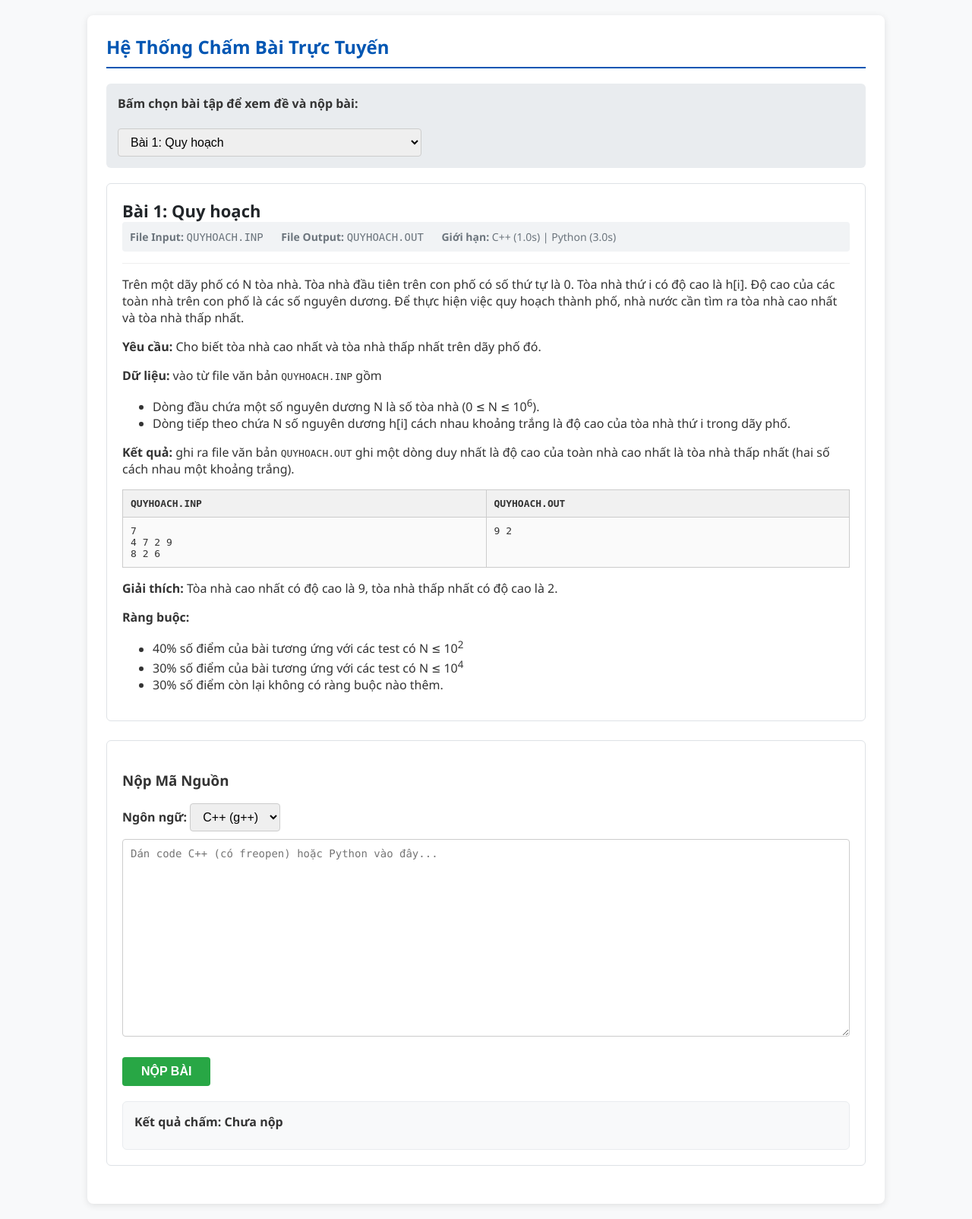
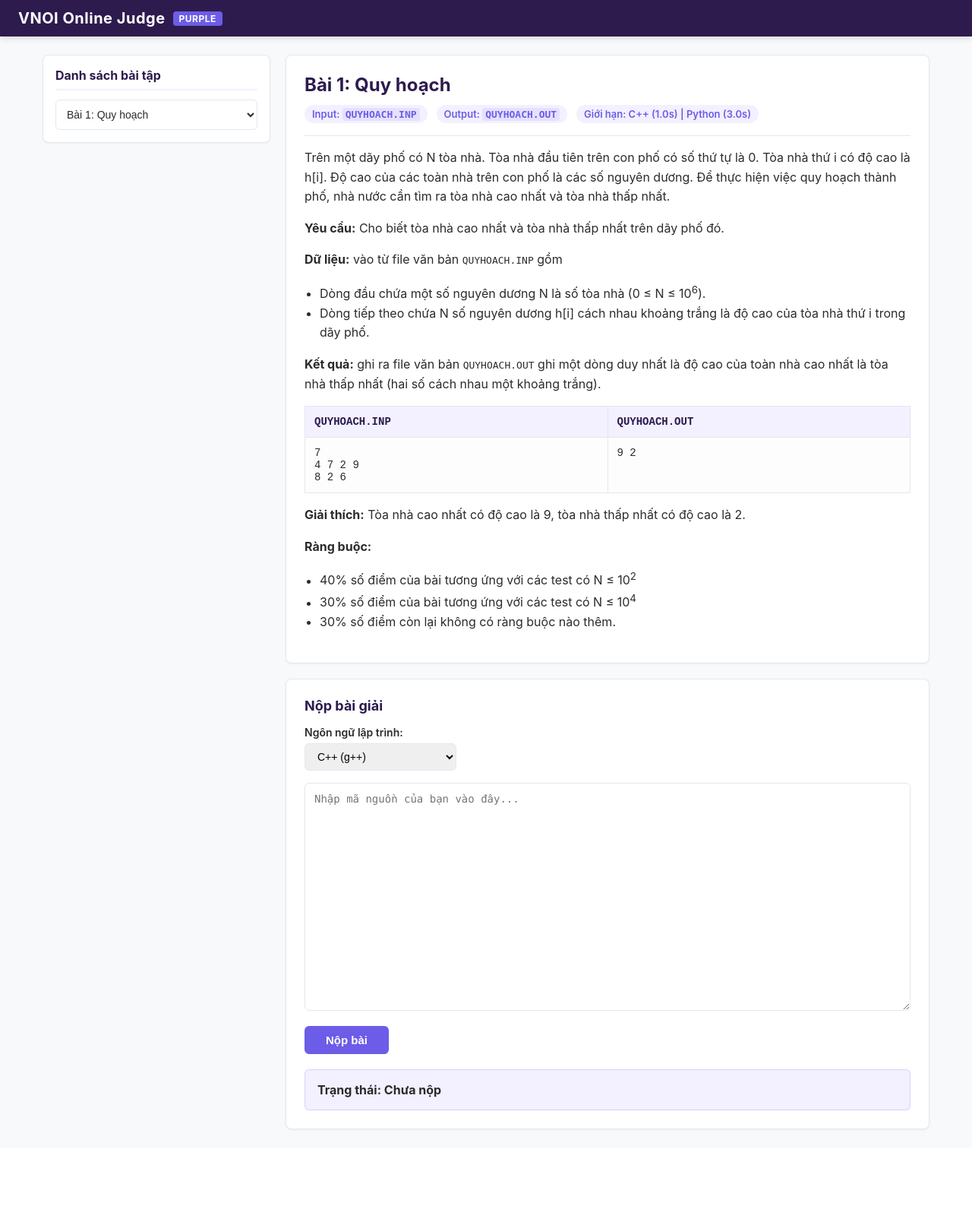
Before and after one commit to trikhacdang/my_oj, a Flask app: page / in a window 1280 px wide. Shown: the whole page at 76% size. After the commit the page ends 1487 px from the top, so only its background shows below. Run offline with Flask 3, Linux system fonts and the light colour scheme.

Commit message:
Update index.html

```diff
--- a/templates/index.html
+++ b/templates/index.html
@@ -3,188 +3,359 @@
 <head>
     <meta charset="UTF-8">
     <meta name="viewport" content="width=device-width, initial-scale=1.0">
-    <title>Hệ Thống Chấm Bài Online Judge</title>
+    <title>VNOI Style Online Judge - Purple Edition</title>
     <style>
-        body {
-            font-family: 'Segoe UI', Tahoma, Geneva, Verdana, sans-serif;
-            margin: 0;
-            padding: 20px;
-            background-color: #f8f9fa;
-            color: #333;
-        }
-        .container {
-            max-width: 1000px;
-            margin: 0 auto;
-            background: white;
-            padding: 25px;
-            border-radius: 8px;
-            box-shadow: 0 2px 10px rgba(0,0,0,0.1);
-        }
-        h2 {
-            margin-top: 0;
-            color: #0056b3;
-            border-bottom: 2px solid #0056b3;
-            padding-bottom: 10px;
+        :root {
+            --primary: #6c5ce7;
+            --primary-hover: #5b4bc4;
+            --primary-light: #f3f0ff;
+            --dark-purple: #2d1b4e;
+            --bg-color: #f8f9fa;
+            --card-bg: #ffffff;
+            --text-color: #2b2b2b;
+            --border-color: #e2e8f0;
+            --ac-color: #00b894;
+            --wa-color: #d63031;
         }
 
-        /* Dropdown chọn bài */
-        .problem-select-box {
-            background: #e9ecef;
-            padding: 15px;
-            border-radius: 6px;
-            margin-bottom: 20px;
-        }
-        select {
-            font-size: 16px;
-            padding: 8px 12px;
-            border-radius: 4px;
-            border: 1px solid #ccc;
-            width: 100%;
-            max-width: 400px;
+        * {
+            box-sizing: border-box;
         }
 
-        /* Khung hiển thị đề bài */
-        .problem-card {
-            border: 1px solid #dee2e6;
-            border-radius: 6px;
-            padding: 20px;
-            margin-bottom: 25px;
-            background: #fff;
-        }
-        .problem-title {
-            font-size: 22px;
-            color: #212529;
-            font-weight: bold;
-            margin-top: 0;
-        }
-        .meta-info {
-            font-size: 14px;
-            color: #6c757d;
-            margin-bottom: 15px;
-            background: #f1f3f5;
-            padding: 10px;
-            border-radius: 4px;
-        }
-        .meta-info span {
-            margin-right: 20px;
+        body {
+            font-family: -apple-system, BlinkMacSystemFont, "Segoe UI", Roboto, "Helvetica Neue", Arial, sans-serif;
+            margin: 0;
+            padding: 0;
+            background-color: var(--bg-color);
+            color: var(--text-color);
         }
 
-        /* Bảng ví dụ trong đề bài */
+        /* Top Bar Header */
+        .vnoi-navbar {
+            background-color: var(--dark-purple);
+            color: white;
+            padding: 12px 24px;
+            display: flex;
+            align-items: center;
+            justify-content: space-between;
+            box-shadow: 0 2px 8px rgba(0,0,0,0.15);
+        }
+
+        .vnoi-brand {
+            font-size: 20px;
+            font-weight: bold;
+            letter-spacing: 0.5px;
+            color: #ffffff;
+            display: flex;
+            align-items: center;
+            gap: 10px;
+        }
+
+        .vnoi-brand span {
+            background: var(--primary);
+            color: white;
+            padding: 2px 8px;
+            border-radius: 4px;
+            font-size: 12px;
+            text-transform: uppercase;
+        }
+
+        /* Container Layout */
+        .container {
+            max-width: 1200px;
+            margin: 24px auto;
+            padding: 0 16px;
+            display: grid;
+            grid-template-columns: 300px 1fr;
+            gap: 20px;
+        }
+
+        /* Sidebar - Problem Selector */
+        .sidebar-card {
+            background: var(--card-bg);
+            border-radius: 8px;
+            border: 1px solid var(--border-color);
+            padding: 16px;
+            box-shadow: 0 1px 3px rgba(0,0,0,0.05);
+            height: fit-content;
+        }
+
+        .sidebar-title {
+            font-size: 16px;
+            font-weight: 700;
+            color: var(--dark-purple);
+            margin-bottom: 12px;
+            padding-bottom: 8px;
+            border-bottom: 2px solid var(--primary-light);
+        }
+
+        .problem-list-select {
+            width: 100%;
+            padding: 10px;
+            font-size: 14px;
+            border-radius: 6px;
+            border: 1px solid var(--border-color);
+            background-color: white;
+            color: var(--text-color);
+            cursor: pointer;
+            outline: none;
+            transition: border-color 0.2s;
+        }
+
+        .problem-list-select:focus {
+            border-color: var(--primary);
+        }
+
+        /* Main Content */
+        .main-content {
+            display: flex;
+            flex-direction: column;
+            gap: 20px;
+        }
+
+        .vnoi-card {
+            background: var(--card-bg);
+            border-radius: 8px;
+            border: 1px solid var(--border-color);
+            padding: 24px;
+            box-shadow: 0 1px 3px rgba(0,0,0,0.05);
+        }
+
+        .problem-header {
+            border-bottom: 1px solid var(--border-color);
+            padding-bottom: 16px;
+            margin-bottom: 16px;
+        }
+
+        .problem-title {
+            font-size: 24px;
+            color: var(--dark-purple);
+            font-weight: 700;
+            margin: 0 0 12px 0;
+        }
+
+        .meta-tags {
+            display: flex;
+            gap: 12px;
+            flex-wrap: wrap;
+        }
+
+        .tag {
+            font-size: 13px;
+            background: var(--primary-light);
+            color: var(--primary);
+            padding: 4px 10px;
+            border-radius: 12px;
+            font-weight: 600;
+        }
+
+        .tag code {
+            font-family: monospace;
+            background: rgba(108, 92, 231, 0.1);
+            padding: 1px 4px;
+            border-radius: 3px;
+        }
+
+        /* Problem Details Styling */
+        #p_content p {
+            line-height: 1.6;
+        }
+
+        #p_content ul {
+            padding-left: 20px;
+            line-height: 1.6;
+        }
+
         .example-table {
             width: 100%;
             border-collapse: collapse;
-            margin: 15px 0;
-            font-family: monospace;
+            margin: 16px 0;
+            font-family: 'Courier New', Courier, monospace;
+            font-size: 14px;
         }
+
         .example-table th, .example-table td {
-            border: 1px solid #ccc;
-            padding: 10px;
+            border: 1px solid var(--border-color);
+            padding: 12px;
             vertical-align: top;
             text-align: left;
         }
+
         .example-table th {
-            background: #f1f1f1;
+            background: var(--primary-light);
+            color: var(--dark-purple);
+            font-weight: bold;
         }
+
         .example-table td {
-            background: #fafafa;
+            background: #fdfdfd;
             white-space: pre-wrap;
         }
 
-        /* Vùng nhập code và nộp bài */
+        /* Editor & Submit Section */
+        .section-title {
+            font-size: 18px;
+            font-weight: 700;
+            color: var(--dark-purple);
+            margin-top: 0;
+            margin-bottom: 16px;
+        }
+
+        .form-group {
+            margin-bottom: 16px;
+        }
+
+        .form-group label {
+            font-weight: 600;
+            font-size: 14px;
+            display: block;
+            margin-bottom: 6px;
+        }
+
+        select.lang-select {
+            width: 200px;
+            padding: 8px 12px;
+            font-size: 14px;
+            border-radius: 6px;
+            border: 1px solid var(--border-color);
+            outline: none;
+        }
+
         textarea {
             width: 100%;
-            height: 260px;
+            height: 300px;
             font-family: 'Consolas', 'Courier New', monospace;
             font-size: 14px;
-            padding: 10px;
-            border: 1px solid #ccc;
-            border-radius: 4px;
+            padding: 12px;
+            border: 1px solid var(--border-color);
+            border-radius: 6px;
             box-sizing: border-box;
+            outline: none;
+            resize: vertical;
+            transition: border-color 0.2s;
         }
-        button {
-            background-color: #28a745;
+
+        textarea:focus {
+            border-color: var(--primary);
+        }
+
+        .btn-submit {
+            background-color: var(--primary);
             color: white;
+            font-size: 15px;
+            padding: 10px 28px;
+            border: none;
+            border-radius: 6px;
+            cursor: pointer;
+            font-weight: 600;
+            transition: background 0.2s;
+            display: inline-flex;
+            align-items: center;
+            gap: 8px;
+        }
+
+        .btn-submit:hover {
+            background-color: var(--primary-hover);
+        }
+
+        /* Judge Result Styling */
+        .result-box {
+            margin-top: 20px;
+            padding: 16px;
+            border-radius: 6px;
+            background: var(--primary-light);
+            border: 1px solid rgba(108, 92, 231, 0.2);
+        }
+
+        .result-status {
             font-size: 16px;
-            padding: 10px 25px;
-            border: none;
-            border-radius: 4px;
-            cursor: pointer;
             font-weight: bold;
         }
-        button:hover {
-            background-color: #218838;
+
+        .AC { color: var(--ac-color); }
+        .WA, .TLE, .RTE, .MLE, .OLE, .CE { color: var(--wa-color); }
+
+        pre.console-output {
+            background: #1e1e2e;
+            color: #a6adc8;
+            padding: 14px;
+            border-radius: 6px;
+            overflow-x: auto;
+            font-size: 13px;
+            font-family: 'Consolas', monospace;
+            margin-top: 10px;
         }
 
-        /* Màn hình hiển thị kết quả chấm */
-        .result-box {
-            margin-top: 20px;
-            padding: 15px;
-            border-radius: 6px;
-            background: #f8f9fa;
-            border: 1px solid #e9ecef;
+        @media (max-width: 768px) {
+            .container {
+                grid-template-columns: 1fr;
             }
-        .AC { color: #28a745; font-weight: bold; }
-        .WA, .TLE, .RTE, .MLE, .OLE, .CE { color: #dc3545; font-weight: bold; }
-        pre {
-            background: #272822;
-            color: #f8f8f2;
-            padding: 12px;
-            border-radius: 4px;
-            overflow-x: auto;
-            font-size: 13px;
         }
     </style>
 </head>
 <body>
 
+<div class="vnoi-navbar">
+    <div class="vnoi-brand">
+        VNOI Online Judge <span>Purple</span>
+    </div>
+</div>
+
 <div class="container">
-    <h2>Hệ Thống Chấm Bài Trực Tuyến</h2>
-
-    <!-- Menu chọn bài tập -->
-    <div class="problem-select-box">
-        <label for="problem_id"><strong>Bấm chọn bài tập để xem đề và nộp bài:</strong></label><br><br>
-        <select id="problem_id" onchange="loadProblem()">
+    <!-- Sidebar -->
+    <div class="sidebar-card">
+        <div class="sidebar-title">Danh sách bài tập</div>
+        <select id="problem_id" class="problem-list-select" onchange="loadProblem()">
             {% for pid, prob in problems.items() %}
                 <option value="{{ pid }}">{{ prob.title }}</option>
             {% endfor %}
         </select>
     </div>
 
-    <!-- Khung hiển thị chi tiết đề bài -->
-    <div class="problem-card">
+    <!-- Main Content -->
+    <div class="main-content">
+        <!-- Đề bài -->
+        <div class="vnoi-card">
+            <div class="problem-header">
                 <div class="problem-title" id="p_title"></div>
-        <div class="meta-info">
-            <span><b>File Input:</b> <code id="p_inp"></code></span>
-            <span><b>File Output:</b> <code id="p_out"></code></span>
-            <span><b>Giới hạn:</b> C++ (1.0s) | Python (3.0s)</span>
+                <div class="meta-tags">
+                    <span class="tag">Input: <code id="p_inp"></code></span>
+                    <span class="tag">Output: <code id="p_out"></code></span>
+                    <span class="tag">Giới hạn: C++ (1.0s) | Python (3.0s)</span>
                 </div>
-        <hr style="border: 0; border-top: 1px solid #eee; margin: 15px 0;">
+            </div>
             <div id="p_content"></div>
         </div>
 
-    <!-- Khung nộp bài -->
-    <div class="problem-card">
-        <h3>Nộp Mã Nguồn</h3>
-        <label for="language"><b>Ngôn ngữ:</b></label>
-        <select id="language" style="width: auto; margin-bottom: 10px;">
+        <!-- Khung Nộp bài -->
+        <div class="vnoi-card">
+            <div class="section-title">Nộp bài giải</div>
+
+            <div class="form-group">
+                <label for="language">Ngôn ngữ lập trình:</label>
+                <select id="language" class="lang-select">
                     <option value="cpp">C++ (g++)</option>
                     <option value="python">Python 3</option>
                 </select>
-        <br>
-        <textarea id="code" placeholder="Dán code C++ (có freopen) hoặc Python vào đây..."></textarea><br><br>
-        <button onclick="submitCode()">NỘP BÀI</button>
+            </div>
 
-        <!-- Trạng thái Kết quả -->
+            <div class="form-group">
+                <textarea id="code" placeholder="Nhập mã nguồn của bạn vào đây..."></textarea>
+            </div>
+
+            <button class="btn-submit" onclick="submitCode()">Nộp bài</button>
+
             <div class="result-box">
-            <h4 style="margin: 0 0 10px 0;">Kết quả chấm: <span id="status">Chưa nộp</span></h4>
+                <div class="result-status">Trạng thái: <span id="status">Chưa nộp</span></div>
                 <div id="detail_container" style="display: none;">
-                <pre id="detail"></pre>
+                    <pre id="detail" class="console-output"></pre>
+                </div>
             </div>
         </div>
     </div>
 </div>
 
-<!-- Dữ liệu JSON từ Flask nhúng an toàn -->
+<!-- Dữ liệu JSON từ Flask -->
 <script id="problems-data" type="application/json">
     {{ problems | tojson | safe }}
 </script>
@@ -217,6 +388,7 @@
         statusEl.className = "";
         detailContainer.style.display = "none";
 
+        try {
             const res = await fetch("/submit", {
                 method: "POST",
                 headers: { "Content-Type": "application/json" },
@@ -233,6 +405,12 @@
 
             detailEl.innerText = data.detail;
             detailContainer.style.display = "block";
+        } catch (err) {
+            statusEl.innerText = "Lỗi kết nối";
+            statusEl.className = "WA";
+            detailEl.innerText = "Không thể kết nối đến máy chủ chấm bài.";
+            detailContainer.style.display = "block";
+        }
     }
 </script>
 
```
Lines whose indentation alone changed are shown as unchanged.
